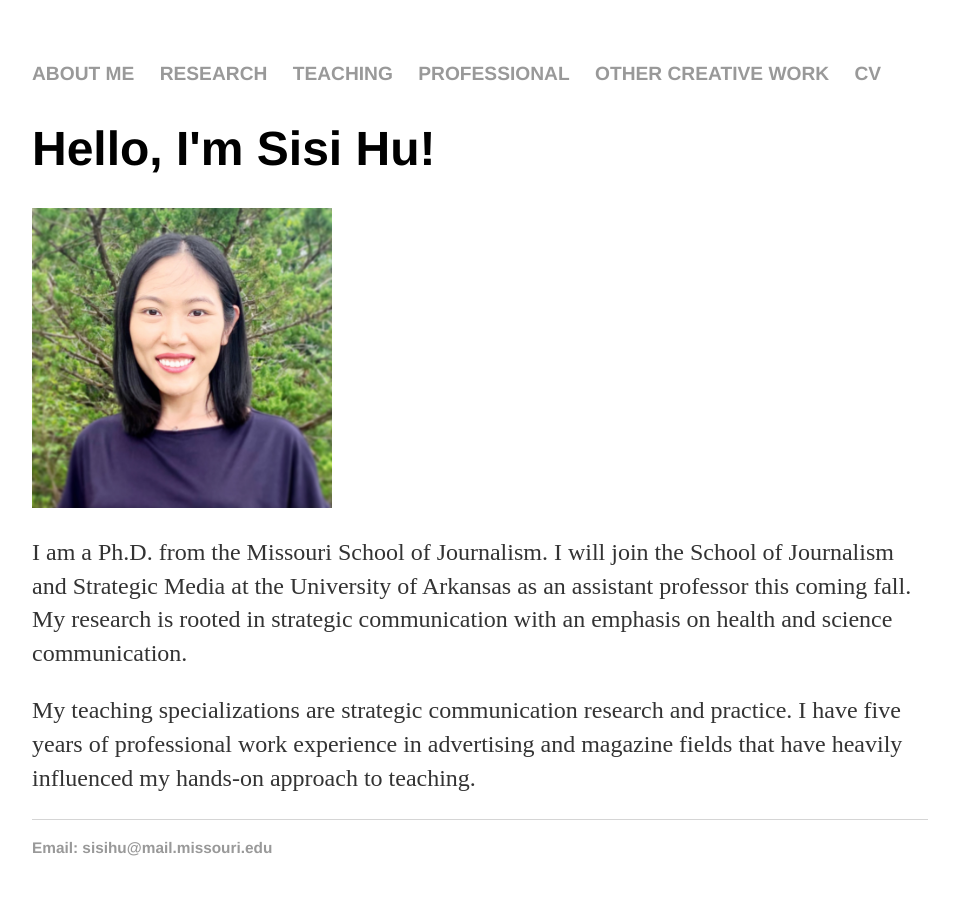
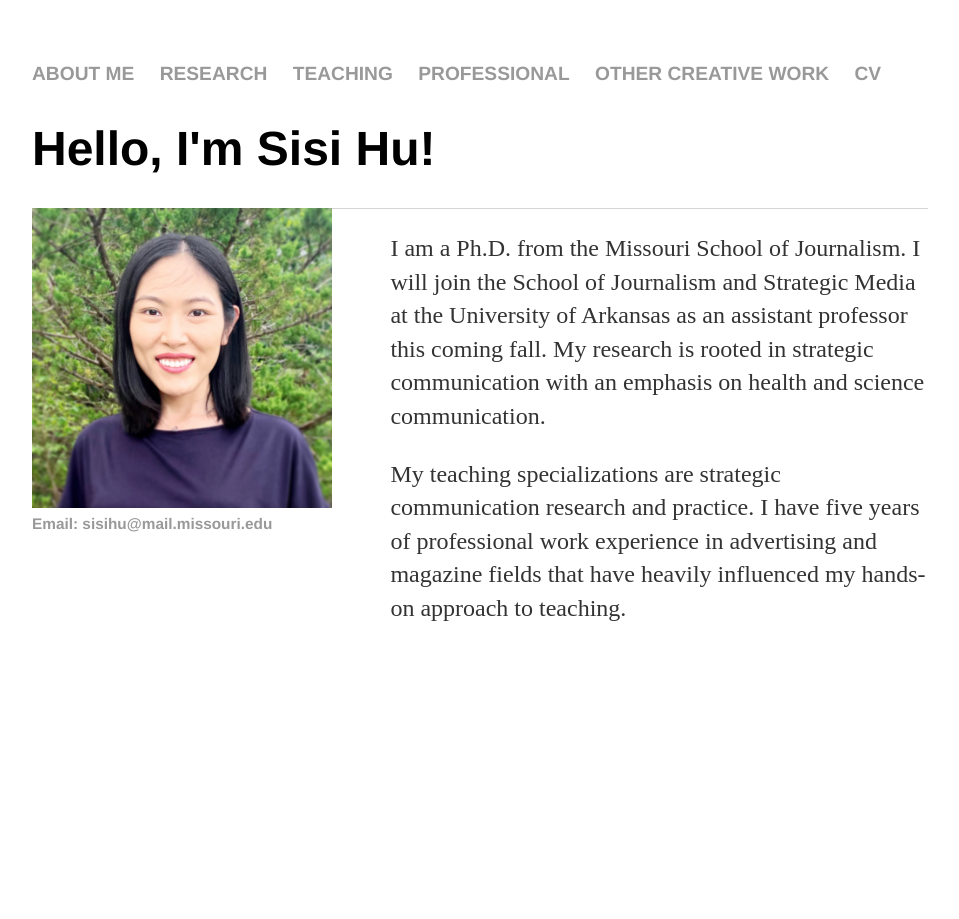
Before and after one commit to sisihuphd/sisihuphd.github.io, a Jekyll site: the page built from index.html, in a window 1280 px wide. Shown: the whole page, without its empty margins (160-1119 px from the left). Built offline with Jekyll 4.4.1, drawn with Linux system fonts in a browser that asks for light colours.

Commit message:
Update index.html

```diff
--- a/index.html
+++ b/index.html
@@ -4,8 +4,8 @@
 ---
 <h1>Hello, I'm Sisi Hu!</h1>
 <div class="blurb">
-	      <div id="profile-photo no-border"><img src="../images/IMG_7355.JPG" width="300"></div>
-	      <div id="intro no-border">
+	      <div id="profile-photo"><img src="../images/IMG_7355.JPG" width="300"></div>
+	      <div id="intro">
 	              <p>I am a Ph.D. from the Missouri School of Journalism.
 	              I will join the School of Journalism and Strategic Media at the University of Arkansas as an assistant professor this coming fall.
 	              My research is rooted in strategic communication with an emphasis on health and science communication.</p>
```
